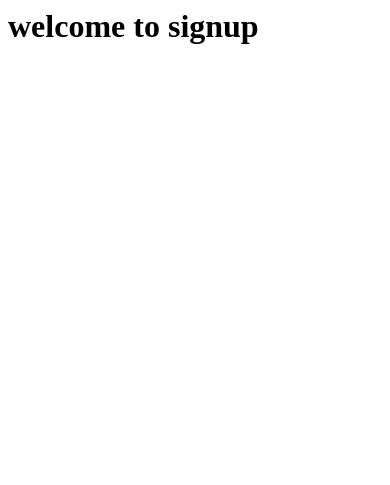
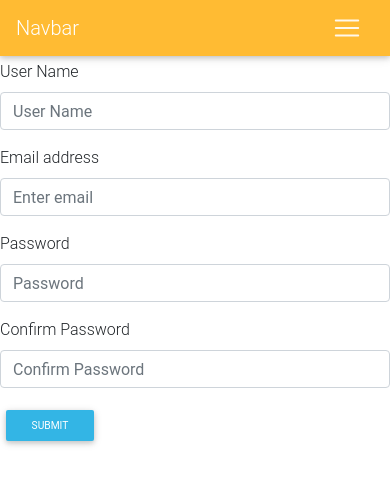
Before and after one commit to mnyando/D-Blog, a Flask app: page /signup in a window 390 px wide. Shown: the top 485 px of the page. Run offline with Flask 2, Linux system fonts and the light colour scheme; some libraries are stand-ins or nearby versions; some web fonts are replaced.

Commit message:
Create signup and login form

```diff
--- a/app/static/css/styles.css
+++ b/app/static/css/styles.css
@@ -0,0 +1,3 @@
+.reg{
+    padding: 20px;
+}
--- a/app/templates/auth/signup.html
+++ b/app/templates/auth/signup.html
@@ -1 +1,35 @@
-<h1>welcome to signup</h1>
+{% extends 'base.html' %}
+{% block content %}
+<div class="row">
+    <div class="col-md-3"></div>
+    <div class="col-md-6 ">
+            <form action="/signup" method="POST">
+                {% if error %}
+                    <div class="alert alert-danger" role="alert">
+                        <p>{{error}}</p>
+                    </div>
+
+                {% endif %}
+                <div class="form-group">
+                    <label>User Name</label>
+                    <input type="text" class="form-control" placeholder="User Name" name="username">
+                </div>
+                <div class="form-group">
+                  <label>Email address</label>
+                  <input type="email" class="form-control" placeholder="Enter email" name="email">
+                </div>
+                <div class="form-group">
+                  <label>Password</label>
+                  <input type="password" class="form-control" placeholder="Password" name="password">
+                </div>
+                <div class="form-group">
+                    <label>Confirm Password</label>
+                    <input type="password" class="form-control" placeholder="Confirm Password" name="confirm_password">
+                </div>
+                <button type="submit" class="btn btn-info btn-sm">Submit</button>
+            </form>
+    </div>
+    <div class="col-md-3"></div>
+</div>
+
+{% endblock %}
--- a/app/templates/base.html
+++ b/app/templates/base.html
@@ -24,7 +24,7 @@
 </head>
 
 
-<body class="body" style="background-image:url('https://raw.githubusercontent.com/Owiti-Charles/pitch-world/master/app/static/photos/down.jpeg')" >
+<body class="body">
         {% block navbar %}
         {% include "navbar.html" %}
         {% endblock %}
--- a/config.py
+++ b/config.py
@@ -2,4 +2,7 @@ import os
 from dotenv import load_dotenv
 load_dotenv()
 class Config:
+    SECRET_KEY = os.environ.get('SECRET_KEY')
+    SQLALCHEMY_DATABASE_URI = os.environ.get('DATABASE_URL')
+    SQLALCHEMY_TRACK_MODIFICATIONS=True
     DEBUG = True
--- a/manage.py
+++ b/manage.py
@@ -1,11 +1,15 @@
 from flask_script import Manager,Server
 
-from app import create_app
+from app import create_app,db
 
 app = create_app()
 
 manager =  Manager(app)
 manager.add_command('run',Server(use_debugger=True))
 
+@manager.shell
+def make_shell_context():
+    return dict(app = app,db = db)
+
 if __name__ == '__main__':
     manager.run()
```
Also changed, not shown: app/templates/auth/login.html (+25 -1 lines).
